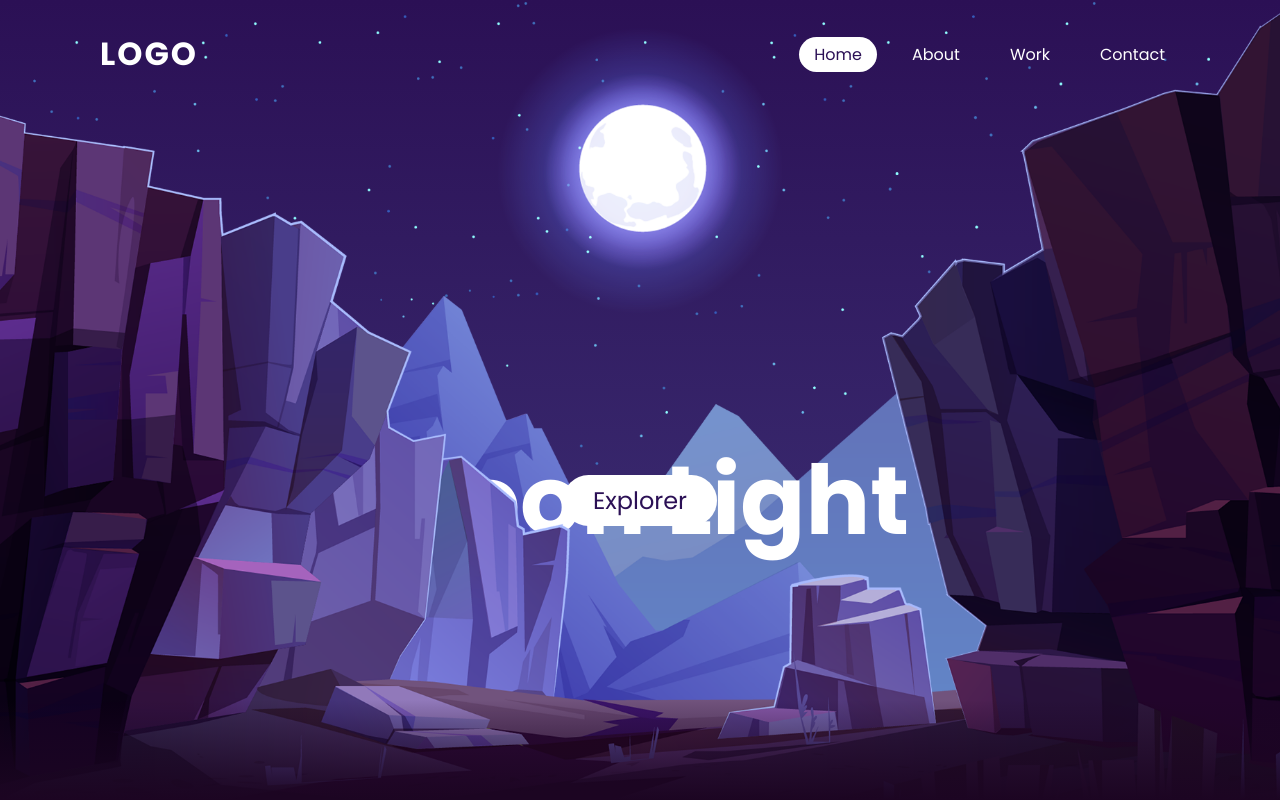
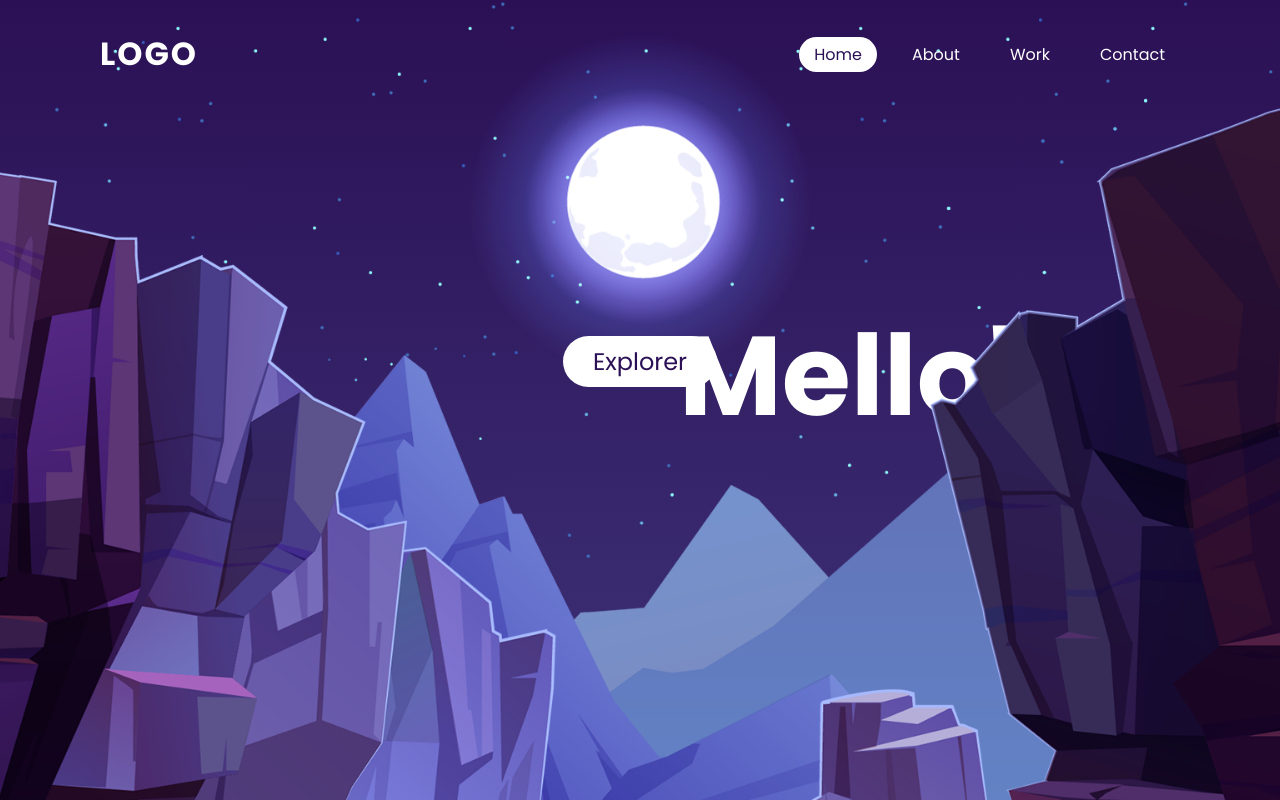
Before and after one commit to E-Mello/ReactJS, a React (Vite) app in the folder my-site/: page / in a window 1280 px wide. Shown: the top 800 px of the page. Built offline with nearby package versions, Linux system fonts and the light colour scheme.

Commit message:
Add Content

```diff
--- a/my-site/package.json
+++ b/my-site/package.json
@@ -10,7 +10,8 @@
   },
   "dependencies": {
     "react": "^18.2.0",
-    "react-dom": "^18.2.0"
+    "react-dom": "^18.2.0",
+    "react-scroll": "^1.8.7"
   },
   "devDependencies": {
     "@types/react": "^18.0.15",
--- a/my-site/src/components/Header.jsx
+++ b/my-site/src/components/Header.jsx
@@ -1,30 +1,57 @@
 import React from 'react';
+import {useRef, useEffect} from 'react';
+import * as Scroll from 'react-scroll';
+import { Link, Button, Element, Events, animateScroll as scroll, scrollSpy, scroller } from 'react-scroll'
+
 
 import styles from './Header.module.css';
 
 export function Header() {
-    let stars = document.getElementsByClassName('stars');
-    let moon = document.getElementsByClassName('moon');
-    let mountainsB = document.getElementsByClassName('mountainsB');
-    let text = document.getElementsByClassName('text');
-    let btn = document.getElementsByClassName('btn');
-    let mountainsF = document.getElementsByClassName('mountainsF');
+
+    // Or Access Link,Element,etc as follows
+    // let Link      = Scroll.Link;
+    // let Button    = Scroll.Button;
+    // let Element   = Scroll.Element;
+    // let Events    = Scroll.Events;
+    // let scroll    = Scroll.animateScroll;
+    // let scrollSpy = Scroll.scrollSpy;
+
+    // window.addEventListener('scrollToTop', function(){
+
+    // }, false);
+
+    // const onScroll = (e) => console.log(e);
+
+    // let scrollToBottom = () => {
+    //     scroll.scrollMore(100);
+    // }
+
+    let stars = document.getElementById('stars');
+    let moon = document.getElementById('moon');
+    let mountainsB = document.getElementById('mountainsB');
+    let text = document.getElementById('text');
+    let btn = document.getElementById('btn');
+    let mountainsF = document.getElementById('mountainsF');
     let header = document.querySelector('header');
+
 
     window.addEventListener('scroll', function(){
         let value = window.scrollY;
-        stars.styles.left = value * 0.25 + 'px';
-        moon.styles.top = value * 1.05 + 'px';
-        mountainsB.styles.top = value * 0.5 + 'px';
-        mountainsF.style.top = value * 0 + 'px';
-        text.style.marginRighst = value * 4 + 'px';
-        btn.style.marginTop = value * 1.5 + 'px';
-        header.style.top = value * 0.5 + 'px';
-    })
+        stars.style.left = value * 0.05 + 'rem';
+        moon.style.top = value * 0.04 + 'rem';
+        mountainsB.style.top = value * 0.05 + 'rem';
+        mountainsF.style.top = value * 0 + 'rem';
+        text.style.marginRight = value * 0.15 + 'rem';
+        text.style.marginTop = value * 0.02 + 'rem';
+        btn.style.marginTop = value * 0.06 + 'rem';
+        header.style.top = value * 0.05 + 'rem';
+    });
+
 
 
     return (
-        <><header className={styles.header}>
+        <div>
+        <header className={styles.header}>
             <a href="#" className={styles.logo}>Logo</a>
 
             <ul>
@@ -35,14 +62,14 @@ export function Header() {
             </ul>
         </header>
         <section>
-            <img src="stars.png" className={styles.stars}></img>
-            <img src="moon.png" className={styles.moon}></img>
-            <img src="mountains_behind.png" className={styles.mountainsB}></img>
-            <h2 className={styles.text}>Moon Light</h2>
-            <a href="#" className={styles.btn}>Explorer</a>
-            <img src="mountains_front.png" className={styles.mountainsF}></img>
+            <img src="stars.png" className={styles.stars} id="stars"></img>
+            <img src="moon.png" className={styles.moon} id="moon"></img>
+            <img src="mountains_behind.png" className={styles.mountainsB} id="mountainsB"></img>
+            <h2 className={styles.text} id="text">Mello's Home</h2>
+            <a href="#sec" className={styles.btn} id="btn">Explorer</a>
+            <img src="mountains_front.png" className={styles.mountainsF} id="mountainsF"></img>
         </section>
-        <div className={styles.sec}>
+        <div className={styles.sec} id="sec">
         <br></br>
             <h2>Scrolling Effects</h2>
             <br></br>
@@ -137,6 +164,7 @@ export function Header() {
                 cupiditate beatae fugit rem odio.
                 <br></br><br></br>
             </p>
-        </div></>
+        </div>
+        </div>
     );
 }
--- a/my-site/src/components/Header.module.css
+++ b/my-site/src/components/Header.module.css
@@ -3,20 +3,20 @@ header {
     top: 0;
     left: 0;
     width: 100%;
-    padding: 30px 100px;
+    padding: 1.875rem 6.25rem;
     display: flex;
     justify-content: space-between;
     align-items: center;
-    z-index: 1000;
+    z-index: 10000;
 }
 
 header .logo {
     color: #fff;
     font-weight: 700;
     text-decoration: none;
-    font-size: 2em;
+    font-size: 2rem;
     text-transform: uppercase;
-    letter-spacing: 2px;
+    letter-spacing: 0.125rem;
 }
 
 header ul {
@@ -27,14 +27,14 @@ header ul {
 
 header ul li {
     list-style: none;
-    margin-left: 20px;
+    margin-left: 1.25rem;
 }
 
 header ul li a {
     text-decoration: none;
-    padding: 6px 15px;
+    padding: 0.375rem 0.9375rem;
     color: #fff;
-    border-radius: 20px;
+    border-radius: 1.25rem;
 }
 
 header ul li a:hover,
@@ -46,8 +46,8 @@ header ul li a.active {
 section {
     position: relative;
     width: 100%;
-    height: 100vh;
-    padding: 100px;
+    height: 60rem;
+    padding: 6.25rem;
     display: flex;
     justify-content: center;
     align-items: center;
@@ -59,7 +59,7 @@ section::before {
     position: absolute;
     bottom: 0;
     width: 100%;
-    height: 100px;
+    height: 6.25rem;
     background: linear-gradient(to top, #1c0522, transparent);
     z-index: 1000;
 }
@@ -78,44 +78,49 @@ section img.moon {
     mix-blend-mode: screen;
 }
 
+
 section img.mountainsF {
     z-index: 10;
 }
 
 .text {
     position: absolute;
+    right: -10rem;
+    top: 12rem;
     color: #fff;
     white-space: nowrap;
-    font-size: 7.5vw;
+    font-size: 7rem;
     z-index: 9;
-    transform: translateY(100px);
+    transform: translateY(6.25rem);
 }
 
 .btn {
+    position: absolute;
+    top: 15rem;
     text-decoration: none;
     display: inline-block;
-    padding: 8px 30px;
-    border-radius: 40px;
+    padding: 0.5rem 1.875rem;
+    border-radius: 2.5rem;
     background: #fff;
     color: #2b1055;
     font-size: 1.5em;
     z-index: 9;
-    transform: translateY(100px);
+    transform: translateY(6rem);
 }
 
 .sec {
     position: relative;
-    padding: 100px;
+    padding: 6.25rem;
     background: #1c0522;
 }
 
 .sec h2 {
-    font-size: 3.5em;
-    margin-bottom: 10px;
+    font-size: 3.5rem;
+    margin-bottom: 0.625rem;
     color: #fff;
 }
 
 .sec p {
-    font-size: 1em;
+    font-size: 1rem;
     color: #fff;
 }
--- a/my-site/src/global.css
+++ b/my-site/src/global.css
@@ -1,3 +1,4 @@
+@import url('https://fonts.googleapis.com/css?family=Poppins:300,400,500,600,700,800,900&display=swap');
 * {
     padding: 0;
     margin: 0;
@@ -7,7 +8,7 @@
 }
 
 body {
-    min-height: 100vh;
+    min-height: 60rem;
     background: linear-gradient(#2b1055, #7597de);
     overflow-x: hidden;
 }
```
Also changed, not shown: 1 other file (tests, documents, lock files or other folders).
